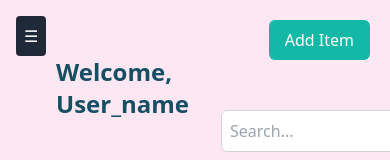
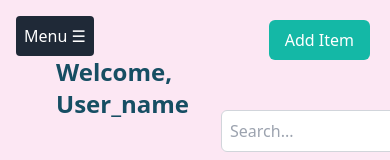
Before and after one commit to Avadhoot1905/Found-It, a Next.js app: page / in a window 390 px wide. Shown: the top 160 px of the page. Built offline with nearby package versions, Linux system fonts and the light colour scheme.

Commit message:
fix : modified sidebar (hid hamburger button and added image as logo)

```diff
--- a/src/components/Sidebar.tsx
+++ b/src/components/Sidebar.tsx
@@ -1,4 +1,4 @@
-'use client'; /* to ensure its only client side rendered*/
+'use client'; /* to ensure it's only client-side rendered */
 
 import React, { useState } from 'react';
 
@@ -7,13 +7,14 @@ const Sidebar: React.FC = () => {
 
   return (
     <>
-      {/* Hamburger button */}
-      <button
-        className="fixed top-4 left-4 z-50 bg-gray-800 text-white p-2 rounded hover:bg-gray-700 transition-colors"
-        onClick={() => setIsOpen(true)}
-      >
-        ☰
-      </button>
+      {!isOpen && (
+        <button
+          className="fixed top-4 left-4 z-50 bg-gray-800 text-white p-2 rounded hover:bg-gray-700 transition-colors"
+          onClick={() => setIsOpen(true)}
+        >
+          Menu ☰
+        </button>
+      )}
 
       {/* Sidebar */}
       <div
@@ -30,8 +31,13 @@ const Sidebar: React.FC = () => {
         </button>
 
         <div className="p-6">
+          {}
           <div className="text-center mb-8">
-            <h2 className="text-2xl font-bold">Foundit</h2>
+            <img
+              src="/assets/foundit.png"
+              alt="FoundIt"
+              className="w-[130px] h-[84px]"
+            />
           </div>
           <nav>
             <ul className="space-y-4">
```
Also changed, not shown: public/assets/foundit.png (added).
